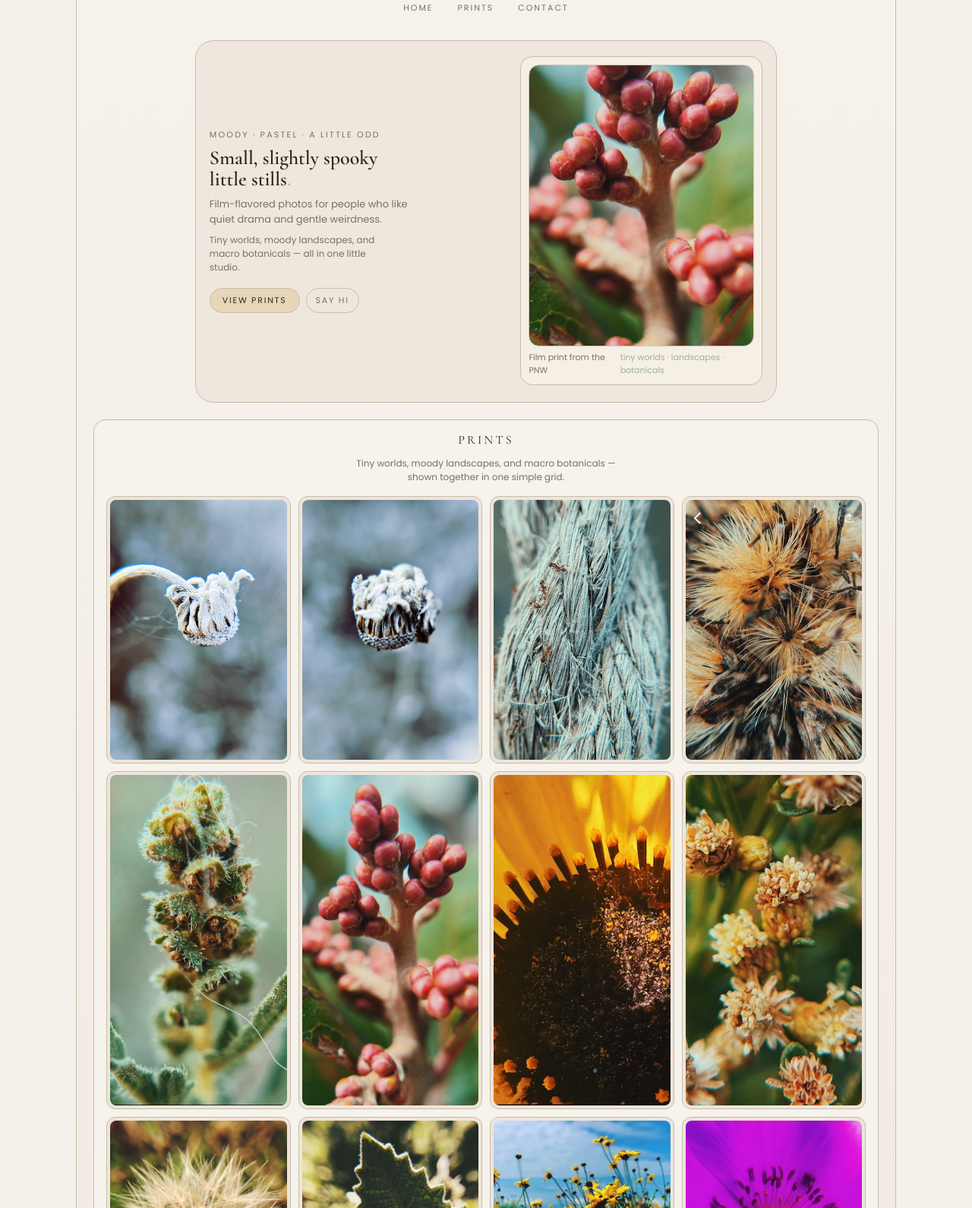
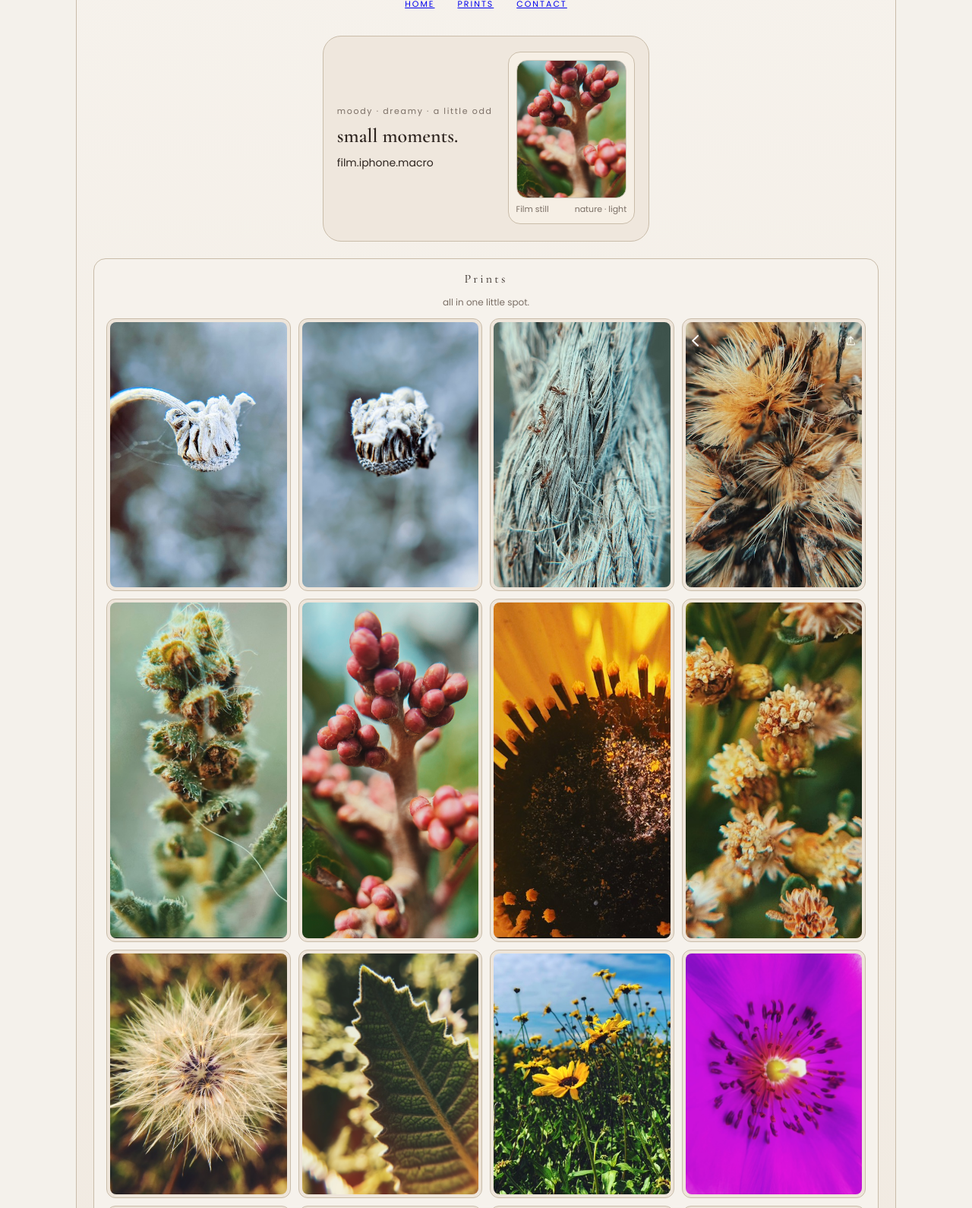
Before and after one commit to chantelvience/Studio_Prints, a plain HTML site: page index.html in a window 1280 px wide. Shown: the part 130-1720 px from the top of the page at 76% size. Drawn offline with nearby package versions, Linux system fonts and the light colour scheme.

Commit message:
Refactor index.html for layout and style improvements
Refactor HTML structure and styles for improved layout and readability.

```diff
--- a/index.html
+++ b/index.html
@@ -13,30 +13,25 @@
 
   <style>
     :root {
-      /* moody pastel palette */
-      --bg: #f4f1eb;          /* soft warm cream */
-      --card: #efe7dd;        /* pastel beige */
-      --card-soft: #f6efe5;   /* lighter wash */
-      --border: #c9bca9;      /* gentle taupe */
-      --ink: #2e2520;         /* deep brown-black */
-      --ink-soft: #7b6f66;    /* muted brown-grey */
-      --accent-rose: #cbaaad; /* dusty rose */
-      --accent-sage: #9db2a2; /* soft sage */
+      --bg: #f4f1eb;
+      --card: #efe7dd;
+      --card-soft: #f6efe5;
+      --border: #c9bca9;
+      --ink: #2e2520;
+      --ink-soft: #7b6f66;
+      --accent-rose: #cbaaad;
+      --accent-sage: #9db2a2;
 
       --radius-xl: 24px;
       --radius-lg: 16px;
       --radius-pill: 999px;
     }
 
-    * {
-      margin: 0;
-      padding: 0;
-      box-sizing: border-box;
-    }
+    * { margin: 0; padding: 0; box-sizing: border-box; }
 
     body {
       min-height: 100vh;
-      font-family: "Poppins", system-ui, -apple-system, BlinkMacSystemFont, sans-serif;
+      font-family: "Poppins", sans-serif;
       background: var(--bg);
       color: var(--ink);
       display: flex;
@@ -47,7 +42,6 @@
     main {
       width: 100%;
       max-width: 1080px;
-      margin: auto;
       border-radius: var(--radius-xl);
       border: 1px solid var(--border);
       background: linear-gradient(180deg, #f6f2ec, #efe7dd);
@@ -58,55 +52,38 @@
       align-items: center;
     }
 
-    a {
-      color: inherit;
-      text-decoration: none;
-    }
-
-    /* HEADER */
     header {
+      text-align: center;
       display: flex;
       flex-direction: column;
-      align-items: center;
       gap: 6px;
-      text-align: center;
     }
-
     .brand-label {
       font-size: 10px;
       text-transform: uppercase;
       letter-spacing: 0.22em;
       color: var(--ink-soft);
     }
-
     .brand-name {
       font-family: "Cormorant Garamond", serif;
       font-size: 24px;
       letter-spacing: 0.22em;
       text-transform: uppercase;
-      margin-top: 4px;
     }
-
     nav {
       margin-top: 8px;
       display: flex;
       gap: 10px;
       font-size: 11px;
+      letter-spacing: 0.18em;
       text-transform: uppercase;
-      letter-spacing: 0.18em;
       color: var(--ink-soft);
       flex-wrap: wrap;
       justify-content: center;
     }
-
     nav a {
       padding: 3px 10px;
       border-radius: var(--radius-pill);
-      border: 1px solid transparent;
-    }
-
-    nav a:hover {
-      border-color: var(--border);
     }
 
     /* HERO */
@@ -117,7 +94,7 @@
       padding: 20px 18px 22px;
       background: var(--card);
       display: grid;
-      grid-template-columns: minmax(0, 1.1fr) minmax(0, 0.9fr);
+      grid-template-columns: minmax(0,1.1fr) minmax(0,0.9fr);
       gap: 20px;
       align-items: center;
     }
@@ -125,14 +102,13 @@
     .hero-text {
       display: flex;
       flex-direction: column;
-      gap: 8px;
-      text-align: left;
+      gap: 10px;
     }
 
     .hero-tag {
       font-size: 11px;
-      text-transform: uppercase;
-      letter-spacing: 0.2em;
+      text-transform: lowercase;
+      letter-spacing: 0.15em;
       color: var(--ink-soft);
     }
 
@@ -140,52 +116,11 @@
       font-family: "Cormorant Garamond", serif;
       font-size: 26px;
       line-height: 1.1;
-      max-width: 18ch;
-    }
-
-    h1 span {
-      color: var(--accent-rose);
     }
 
     .hero-line {
-      font-size: 13px;
-      color: var(--ink-soft);
-      max-width: 32ch;
-    }
-
-    .hero-note {
-      font-size: 12px;
-      color: var(--ink-soft);
-      max-width: 32ch;
-    }
-
-    .hero-cta {
-      margin-top: 10px;
-      display: flex;
-      flex-wrap: wrap;
-      gap: 8px;
-    }
-
-    .btn-primary {
-      font-size: 11px;
-      text-transform: uppercase;
-      letter-spacing: 0.16em;
-      padding: 7px 16px;
-      border-radius: var(--radius-pill);
-      border: 1px solid var(--border);
-      background: #e7d7b8;
+      font-size: 14px;
       color: var(--ink);
-    }
-
-    .btn-ghost {
-      font-size: 11px;
-      text-transform: uppercase;
-      letter-spacing: 0.16em;
-      padding: 7px 12px;
-      border-radius: var(--radius-pill);
-      border: 1px solid var(--border);
-      color: var(--ink-soft);
-      background: transparent;
     }
 
     .hero-image {
@@ -201,12 +136,9 @@
     .hero-image-inner {
       border-radius: 14px;
       border: 1px solid #cec6b9;
-      aspect-ratio: 4 / 5;
+      aspect-ratio: 4/5;
+      background-size: cover;
       background-position: center;
-      background-size: cover;
-      background-repeat: no-repeat;
-
-      /* HERO IMAGE – uses one of your moody landscapes */
       background-image: url("photos/IMG_9027.jpg");
     }
 
@@ -215,43 +147,34 @@
       color: var(--ink-soft);
       display: flex;
       justify-content: space-between;
-      gap: 6px;
     }
 
-    .hero-caption span:last-child {
-      color: var(--accent-sage);
-    }
-
-    /* PRINTS GRID */
+    /* PRINTS */
     .prints {
       border-radius: var(--radius-lg);
       border: 1px solid var(--border);
-      padding: 16px 16px 18px;
       background: #f6f2ec;
+      padding: 16px;
+      text-align: center;
       display: flex;
       flex-direction: column;
       gap: 12px;
-      align-items: center;
-      text-align: center;
     }
 
     .prints-title {
       font-family: "Cormorant Garamond", serif;
       font-size: 16px;
       letter-spacing: 0.2em;
-      text-transform: uppercase;
     }
 
     .prints-sub {
       font-size: 12px;
       color: var(--ink-soft);
-      max-width: 46ch;
     }
 
     .prints-grid {
-      margin-top: 4px;
       display: grid;
-      grid-template-columns: repeat(4, minmax(0, 1fr));
+      grid-template-columns: repeat(4,minmax(0,1fr));
       gap: 10px;
       width: 100%;
     }
@@ -261,112 +184,59 @@
       border: 1px solid var(--border);
       background: #eee5da;
       padding: 4px;
-      overflow: hidden;
     }
 
     .prints-grid img {
-      display: block;
       width: 100%;
       height: 100%;
+      border-radius: 8px;
       object-fit: cover;
-      border-radius: 8px;
     }
 
     /* CONTACT */
     .contact {
       border-radius: var(--radius-lg);
       border: 1px solid var(--border);
-      padding: 14px 16px 16px;
       background: #f7f5ee;
+      padding: 14px;
+      text-align: center;
+      font-size: 12px;
+      color: var(--ink-soft);
       display: flex;
       flex-direction: column;
-      gap: 8px;
-      font-size: 12px;
-      color: var(--ink-soft);
-      align-items: center;
-      text-align: center;
+      gap: 6px;
     }
 
     .contact-title {
       font-family: "Cormorant Garamond", serif;
       font-size: 15px;
+      text-transform: uppercase;
       letter-spacing: 0.2em;
-      text-transform: uppercase;
       color: var(--ink);
     }
 
-    .link-inline {
-      color: var(--accent-rose);
-      border-bottom: 1px dotted rgba(203,170,173,0.7);
-    }
-
-    .link-inline:hover {
-      border-bottom-style: solid;
-    }
-
-    .contact-small {
-      font-size: 11px;
-    }
-
-    /* FOOTER */
     footer {
       margin-top: 6px;
+      border-top: 1px solid var(--border);
       padding-top: 8px;
-      border-top: 1px solid var(--border);
       font-size: 11px;
       color: var(--ink-soft);
       width: 100%;
       display: flex;
       justify-content: space-between;
-      gap: 8px;
-      flex-wrap: wrap;
     }
 
-    footer strong {
-      color: var(--ink);
-    }
-
-    /* RESPONSIVE */
-    @media (max-width: 900px) {
-      .hero {
-        grid-template-columns: minmax(0, 1fr);
-      }
-      .hero-text {
-        text-align: center;
-        align-items: center;
-      }
-      .hero-cta {
-        justify-content: center;
-      }
-      .hero-image {
-        max-width: 280px;
-        margin: 6px auto 0;
-      }
-      .prints-grid {
-        grid-template-columns: repeat(3, minmax(0, 1fr));
-      }
-    }
-
-    @media (max-width: 640px) {
-      body {
-        padding: 20px 10px;
-      }
-      main {
-        padding: 20px 14px 18px;
-      }
-      .prints-grid {
-        grid-template-columns: repeat(2, minmax(0, 1fr));
-      }
-    }
+    @media(max-width:900px){ .hero{grid-template-columns:1fr;} .prints-grid{grid-template-columns:repeat(3,1fr);} }
+    @media(max-width:640px){ .prints-grid{grid-template-columns:repeat(2,1fr);} }
   </style>
 </head>
 
 <body>
 <main>
-    <!-- HEADER -->
+
 <header>
-      <div class="brand-label">Film · photo · prints</div>
-      <div class="brand-name">Chantel&nbsp;Vience Studio</div>
+  <div class="brand-label">film · photo · prints</div>
+  <div class="brand-name">Chantel Vience Studio</div>
   <nav>
     <a href="#hero">Home</a>
     <a href="#prints">Prints</a>
@@ -374,83 +244,72 @@
   </nav>
 </header>
 
-    <!-- HERO -->
 <section class="hero" id="hero">
+
   <div class="hero-text">
-        <div class="hero-tag">Moody · pastel · a little odd</div>
-        <h1>Small, slightly spooky little stills<span>.</span></h1>
-        <p class="hero-line">
-          Film-flavored photos for people who like quiet drama and gentle weirdness.
-        </p>
-        <p class="hero-note">
-          Tiny worlds, moody landscapes, and macro botanicals — all in one little studio.
-        </p>
-        <div class="hero-cta">
-          <a href="#prints" class="btn-primary">View prints</a>
-          <a href="#contact" class="btn-ghost">Say hi</a>
-        </div>
+    <div class="hero-tag">moody · dreamy · a little odd</div>
+
+    <h1>small moments.</h1>
+
+    <p class="hero-line">film.iphone.macro</p>
   </div>
 
-      <aside class="hero-image" aria-label="Featured print">
+  <aside class="hero-image">
     <div class="hero-image-inner"></div>
     <div class="hero-caption">
-          <span>Film print from the PNW</span>
-          <span>tiny worlds · landscapes · botanicals</span>
+      <span>Film still</span>
+      <span>nature · light</span>
     </div>
   </aside>
 </section>
 
-    <!-- PRINTS GRID (ALL PHOTOS) -->
 <section class="prints" id="prints">
   <div class="prints-title">Prints</div>
-      <p class="prints-sub">
-        Tiny worlds, moody landscapes, and macro botanicals — shown together in one simple grid.
-      </p>
+  <p class="prints-sub">all in one little spot.</p>
 
   <div class="prints-grid">
+
     <!-- IMG series -->
-        <figure><img src="photos/IMG_9021.jpg" alt="Film photograph"></figure>
-        <figure><img src="photos/IMG_9023.jpg" alt="Film photograph"></figure>
-        <figure><img src="photos/IMG_9024.jpg" alt="Film photograph"></figure>
-        <figure><img src="photos/IMG_9025.jpg" alt="Film photograph"></figure>
-        <figure><img src="photos/IMG_9026.jpg" alt="Film photograph"></figure>
-        <figure><img src="photos/IMG_9027.jpg" alt="Film photograph"></figure>
-        <figure><img src="photos/IMG_9028.jpg" alt="Film photograph"></figure>
-        <figure><img src="photos/IMG_9029.jpg" alt="Film photograph"></figure>
+    <figure><img src="photos/IMG_9021.jpg"></figure>
+    <figure><img src="photos/IMG_9023.jpg"></figure>
+    <figure><img src="photos/IMG_9024.jpg"></figure>
+    <figure><img src="photos/IMG_9025.jpg"></figure>
+    <figure><img src="photos/IMG_9026.jpg"></figure>
+    <figure><img src="photos/IMG_9027.jpg"></figure>
+    <figure><img src="photos/IMG_9028.jpg"></figure>
+    <figure><img src="photos/IMG_9029.jpg"></figure>
 
     <!-- Afterlight series -->
-        <figure><img src="photos/AfterlightImage.JPG" alt="Film photograph"></figure>
-        <figure><img src="photos/AfterlightImage (1).JPG" alt="Film photograph"></figure>
-        <figure><img src="photos/AfterlightImage (2).JPG" alt="Film photograph"></figure>
-        <figure><img src="photos/AfterlightImage (3).JPG" alt="Film photograph"></figure>
-        <figure><img src="photos/AfterlightImage (4).JPG" alt="Film photograph"></figure>
-        <figure><img src="photos/AfterlightImage (5).JPG" alt="Film photograph"></figure>
-        <figure><img src="photos/AfterlightImage (6).JPG" alt="Film photograph"></figure>
-        <figure><img src="photos/AfterlightImage (7).JPG" alt="Film photograph"></figure>
-        <figure><img src="photos/AfterlightImage (8).JPG" alt="Film photograph"></figure>
-        <figure><img src="photos/AfterlightImage (9).JPG" alt="Film photograph"></figure>
-        <figure><img src="photos/AfterlightImage (10).JPG" alt="Film photograph"></figure>
-        <figure><img src="photos/AfterlightImage (12).JPG" alt="Film photograph"></figure>
+    <figure><img src="photos/AfterlightImage.JPG"></figure>
+    <figure><img src="photos/AfterlightImage (1).JPG"></figure>
+    <figure><img src="photos/AfterlightImage (2).JPG"></figure>
+    <figure><img src="photos/AfterlightImage (3).JPG"></figure>
+    <figure><img src="photos/AfterlightImage (4).JPG"></figure>
+    <figure><img src="photos/AfterlightImage (5).JPG"></figure>
+    <figure><img src="photos/AfterlightImage (6).JPG"></figure>
+    <figure><img src="photos/AfterlightImage (7).JPG"></figure>
+    <figure><img src="photos/AfterlightImage (8).JPG"></figure>
+    <figure><img src="photos/AfterlightImage (9).JPG"></figure>
+    <figure><img src="photos/AfterlightImage (10).JPG"></figure>
+    <figure><img src="photos/AfterlightImage (12).JPG"></figure>
+
   </div>
 </section>
 
-    <!-- CONTACT -->
 <section class="contact" id="contact">
   <div class="contact-title">Contact</div>
+
   <p>Prints are matte and made in small batches.</p>
   <p>If something catches your eye, just say hi.</p>
-      <p class="contact-small">
-        Email:
-        <a href="mailto:youremail@example.com" class="link-inline">youremail@example.com</a><br />
-        Instagram:
-        <a href="#" class="link-inline">@yourphotohandle</a>
-      </p>
+
+  <p>Email: <a href="mailto:youremail@example.com">youremail@example.com</a></p>
 </section>
 
 <footer>
   <span>© <strong>Chantel Vience</strong></span>
   <span>moody, whimsical stills.</span>
 </footer>
+
 </main>
 </body>
 </html>
```
Lines whose indentation alone changed are shown as unchanged.
